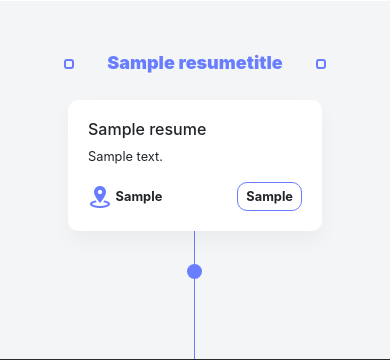
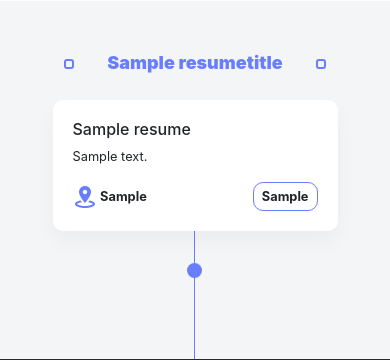
Before and after one commit to amirmohammadmusavi/cv-template, a Django app: page /en/ in a window 390 px wide. Shown: the part 940-1300 px from the top of the page. Run offline with Django 4.2, Linux system fonts and the light colour scheme; data comes from the database, SQL or seed files in the repository; tables that the repository leaves empty hold one stand-in row (values such as "Sample post"); grey boxes marked "Sample" are stand-in pictures; some libraries are stand-ins or nearby versions.

Commit message:
style debug

```diff
--- a/CV/base/templates/base/index.html
+++ b/CV/base/templates/base/index.html
@@ -55,7 +55,7 @@
                 </div>
                 {% for x in skills %}
                 <div class="col-md-6 col-lg-3 mb-4">
-                    <div class="item border rounded p-3">
+                    <div class="item border rounded p-3 h-100">
                         <h6 class="mb-2">{{x.title}}</h6>
                         <p class="m-0">{{x.desc|safe}}</p>
                     </div>
--- a/CV/static/base/css/responsive.css
+++ b/CV/static/base/css/responsive.css
@@ -168,11 +168,11 @@
         height: 15px;
         border-radius: 50%;
         background-color: var(--main_color);
-        top: calc(130% - 7px) !important ;
+        top: calc(100% + 32px) !important;
         right: calc(50% - 7px) !important;
     }
     section.resume .item:nth-child(even)::before {
-        top: calc(130% - 7px) !important;
+        top: calc(100% + 32px) !important;
     }
     section.certificates .item .post_image {
         width: 100%;
--- a/CV/static/base/css/style.css
+++ b/CV/static/base/css/style.css
@@ -316,7 +316,7 @@ section.resume .item {
   background-color: rgb(255, 255, 255);
   box-shadow: 0px 10px 20px 0px rgba(0, 0, 0, 0.04);
   padding: 20px;
-  max-width: 254px;
+  width: 285px;
   position: relative;
 }
 section.resume .item:nth-child(even)::after,section.resume .item:nth-child(odd)::after{
@@ -357,7 +357,7 @@ section.resume .item:nth-child(odd)::before {
 
 section.resume .cv_card {
   position: relative;
-  width: 587px;
+  width: 649px;
 }
 section.resume .item:nth-child(even) {
   float: right;
```
